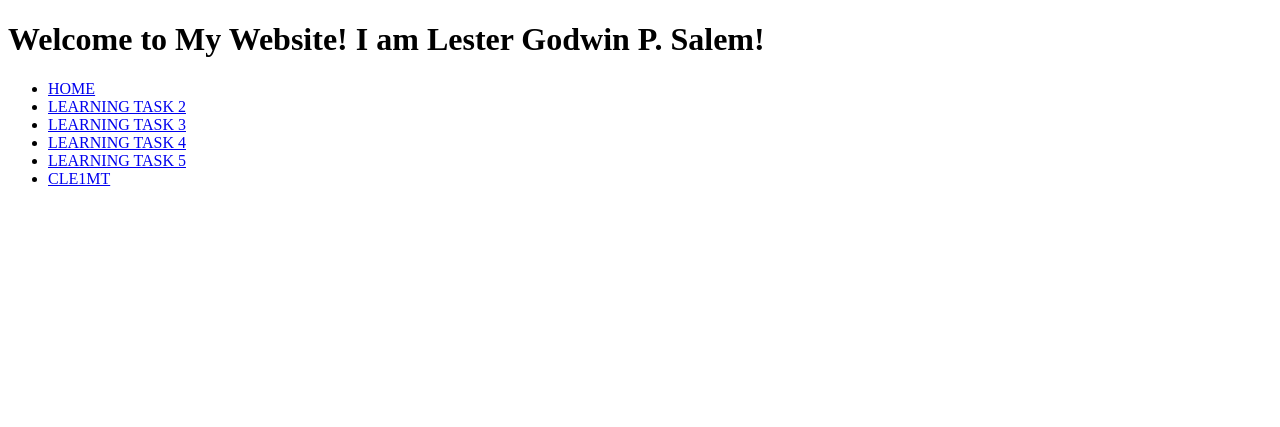
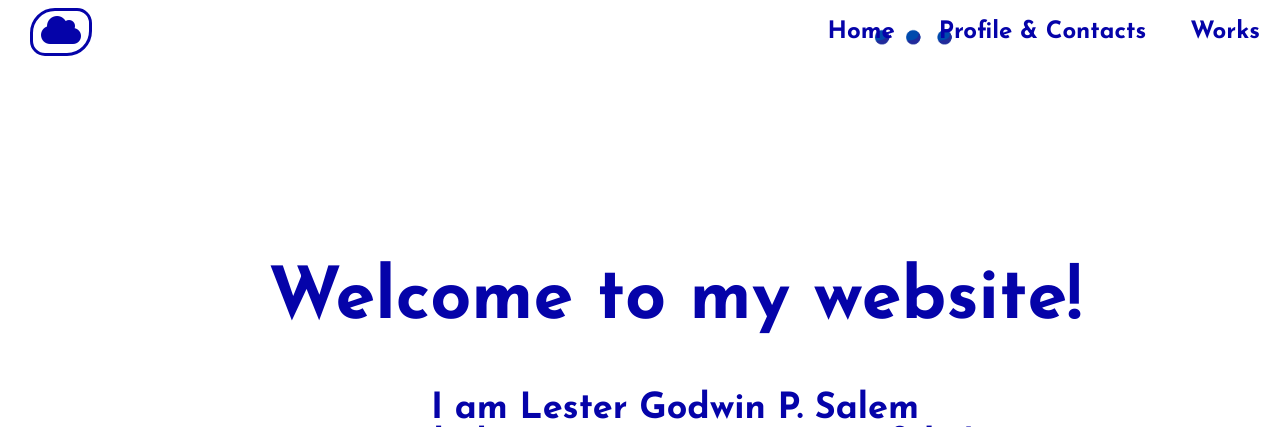
Before and after one commit to SalemWebAuthor/learningtasks, a PHP site: page /index.php in a window 1280 px wide; the page is wider, and only the part inside the window is pictured. Shown: the top 427 px of that part. Run offline with PHP 8.4, Linux system fonts and the light colour scheme; some libraries are stand-ins or nearby versions.

Commit message:
Update index.php

```diff
--- a/index.php
+++ b/index.php
@@ -1,17 +1,37 @@
+<?php
+$page = (isset($_GET['page']) && $_GET['page'] != '') ? $_GET['page'] : '';
+?>
 <!DOCTYPE html>
 <html>
     <head>
-        <title>My Home Page</title>
+        <title>ENDTERM</title>
+        <script src="https://kit.fontawesome.com/a076d05399.js" crossorigin="anonymous"></script>
+        <link rel="preconnect" href="https://fonts.googleapis.com">
+        <link rel="preconnect" href="https://fonts.gstatic.com" crossorigin>
+        <link href="https://fonts.googleapis.com/css2?family=Josefin+Sans:wght@700&family=Public+Sans:wght@100;300&family=Source+Sans+Pro:wght@200;300&display=swap" rel="stylesheet">
     </head>
     <body>
-    <h1>Welcome to My Website! I am Lester Godwin P. Salem!</h1>
-    <ul>
-        <li><a href="index.php">HOME</a></li>
-        <li><a href="/LT2/index.html">LEARNING TASK 2</a></li>
-        <li><a href="/LT3/index.html">LEARNING TASK 3</a></li>
-        <li><a href="/LT4/index.html">LEARNING TASK 4</a></li>
-        <li><a href="/LT5/index.html">LEARNING TASK 5</a></li>
-        <li><a href="/CLE1MT/index.html">CLE1MT</a></li>
-    </ul>
+        <div id="navigation">
+            <div class="logo">
+                <i class="fas fa-cloud"></i>
+            </div>
+            <ul class="nav-links">
+                <li><a href="index.php">Home</a></li>
+                <li><a href="index.php?page=About">Profile & Contacts</a></li>
+                <li><a href="index.php?page=Works">Works</a></li>
+            </ul>
+        </div>
+        <?php
+            switch($page){
+                case "About":
+                    include "About.php";
+                break;
+                case "Works":
+                    include "Works.php";
+                break;
+                default:
+                    include "default.php";
+                }
+            ?>
     </body>
 </html>
```
